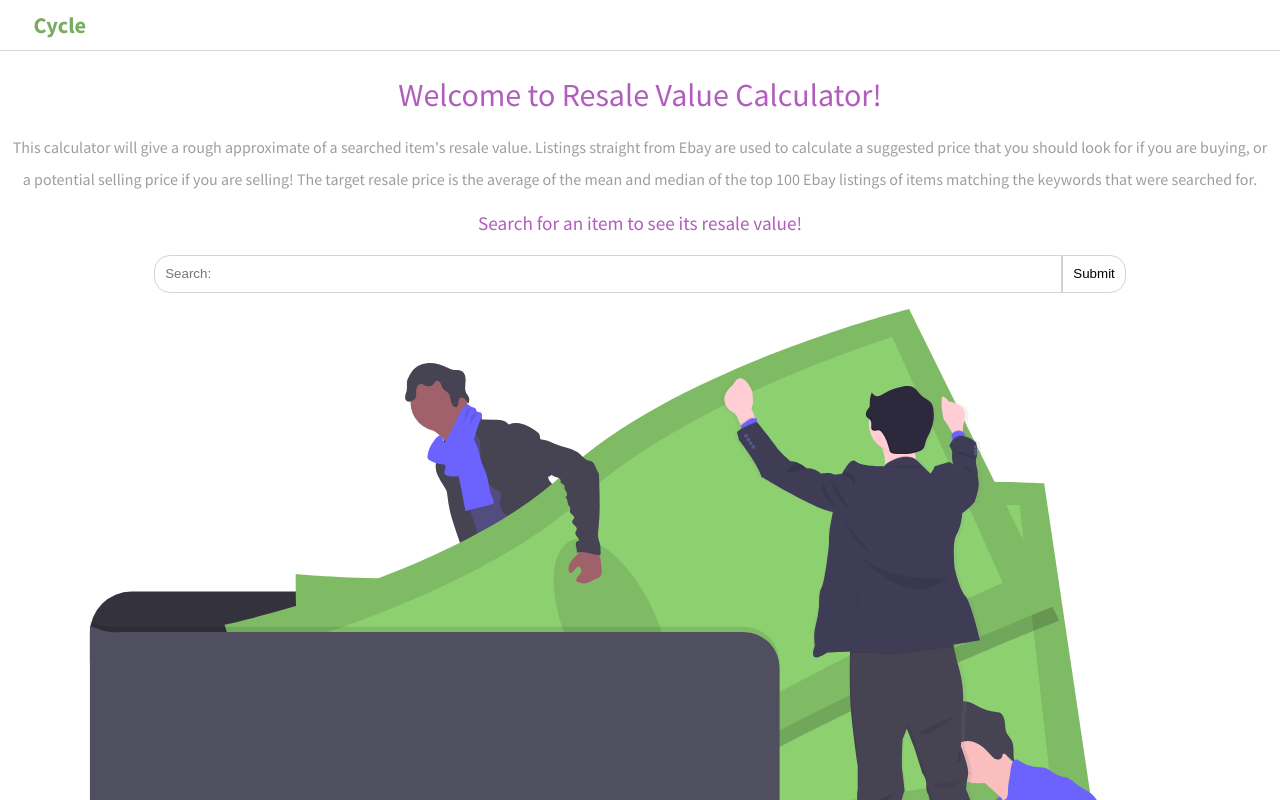
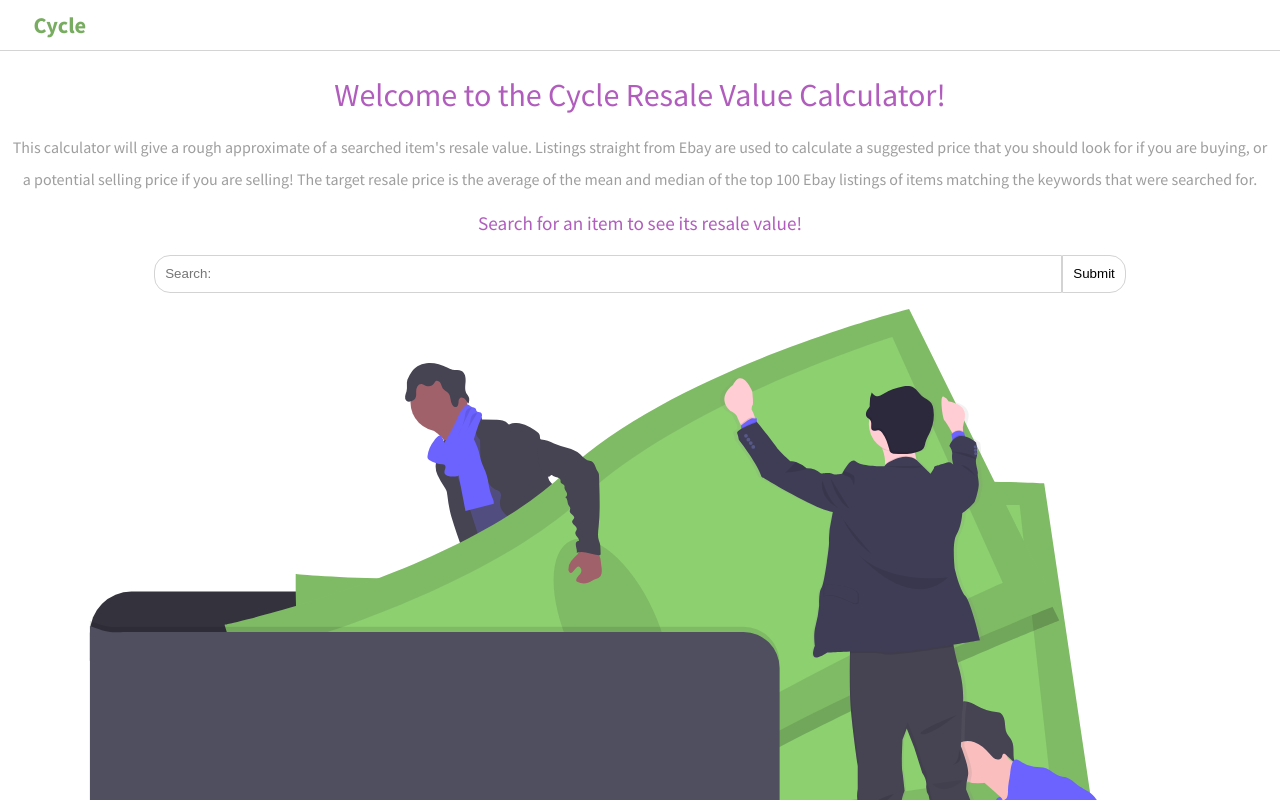
Before and after one commit to RyanASC20/resalecalculator, a Next.js app: page / in a window 1280 px wide. Shown: the top 800 px of the page. Built offline with nearby package versions, Linux system fonts and the light colour scheme.

Commit message:
change heading

```diff
--- a/components/Directions/Directions.js
+++ b/components/Directions/Directions.js
@@ -2,7 +2,7 @@ import style from './Directions.module.scss';
 const Directions = () => {
     return (
         <div className={style['directions-container']}>
-            <h1 className={style["welcome-message"]}>Welcome to Resale Value Calculator!</h1>
+            <h1 className={style["welcome-message"]}>Welcome to the Cycle Resale Value Calculator!</h1>
             <h2 className={style["directions"]}>
                 This calculator will give a rough approximate of a searched item's resale value.
                 Listings straight from Ebay are used to calculate a suggested price that you should look for if you are buying,
```
